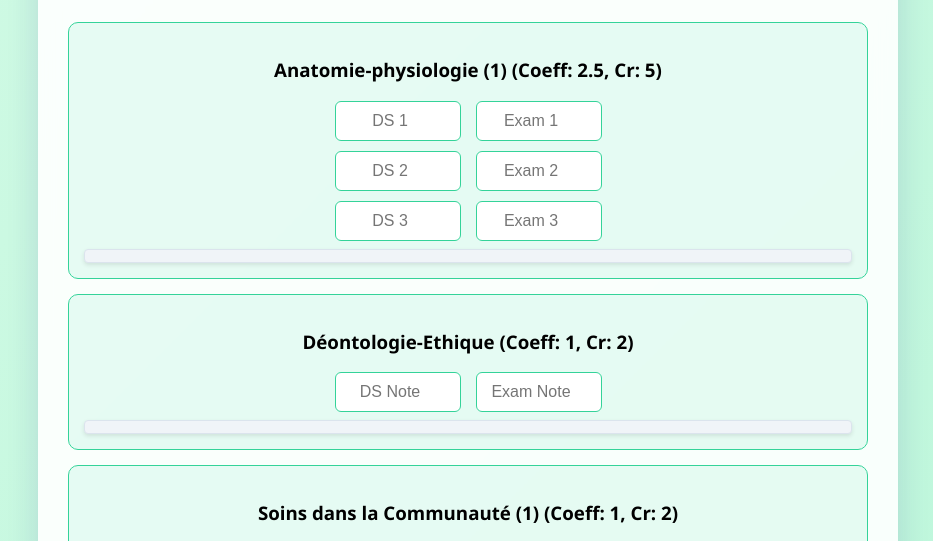
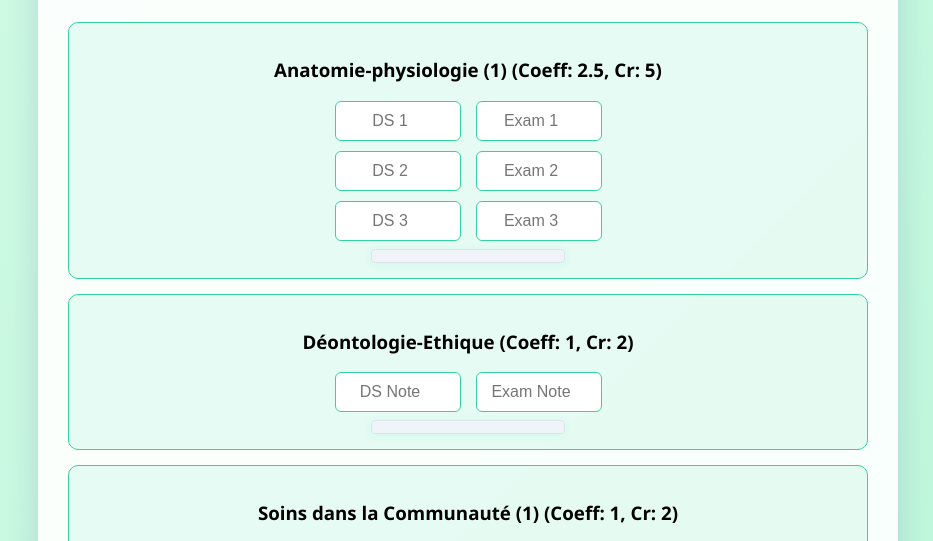
Before and after one commit to mouadhissig/Cour, a plain HTML site: page index.html in a window 1280 px wide. Shown: the part 226-767 px from the top of the page, without its empty margins (172-1105 px from the left). Drawn offline with Linux system fonts and the light colour scheme.

Commit message:
Update style.css

```diff
--- a/style.css
+++ b/style.css
@@ -75,17 +75,22 @@ input {
     font-size: 16px;
 }
 
-/* Subject Average Display - Bold */
+/* Add this to your style.css file */
 .subject-average {
-    margin-top: 10px;
-    font-weight: 700;
-    color: #065f46; /* Match your theme color */
-    padding: 8px;
-    background: rgba(255, 255, 255, 0.9); /* White background */
-    border-radius: 6px;
-    box-shadow: 0 2px 4px rgba(0, 0, 0, 0.1); /* Subtle shadow */
-    text-align: center;
-    font-size: 14px;
+    margin: 12px auto 0;
+    padding: 10px;
+    width: fit-content;
+    min-width: 180px;
+    background: rgba(52, 211, 153, 0.15); /* Modern transparent green */
+    border: 2px solid rgba(52, 211, 153, 0.3); /* Subtle green border */
+    border-radius: 8px;
+    color: #065f46; /* Your existing dark green color */
+    font-weight: 600;
+    font-size: 15px;
+    backdrop-filter: blur(4px); /* Modern glass effect */
+    box-shadow: 0 2px 8px rgba(52, 211, 153, 0.1); /* Soft green glow */
+    transition: all 0.3s ease;
+}
 }
 
 /* Buttons */
```
